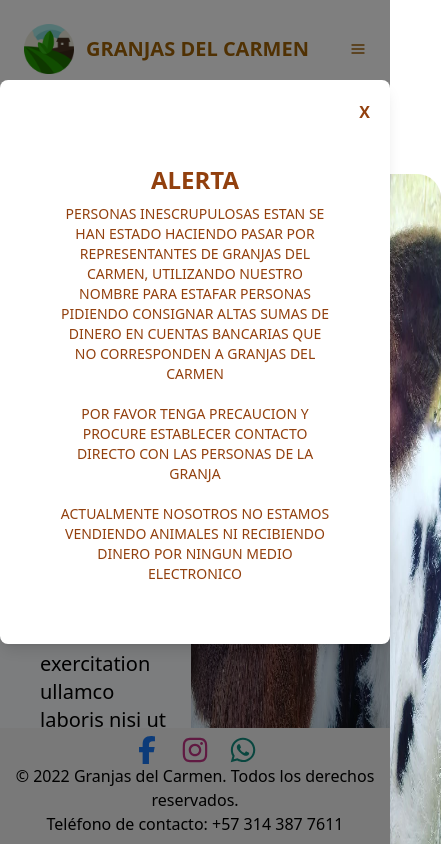
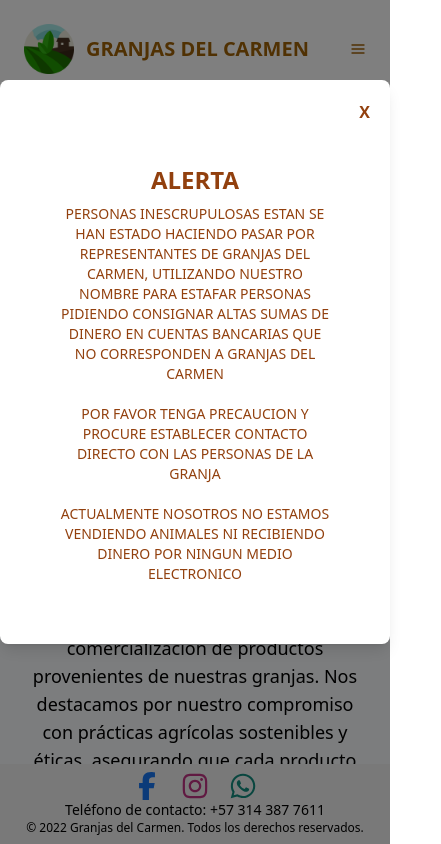
Before and after one commit to HenryBarrera95/granjas-del-carmen, a Next.js app: page / in a window 390 px wide. Shown: the top 844 px of the page, 441 px wide, since content can reach past the window. Built offline with nearby package versions, Linux system fonts and the light colour scheme; no server answers.

Commit message:
fix: home in mobile

```diff
--- a/components/Layout/Footer.tsx
+++ b/components/Layout/Footer.tsx
@@ -3,8 +3,8 @@ import React from "react";
 const Footer: React.FC = () => {
   return (
     <footer
+      className="p-2 md:p-4"
       style={{
-        padding: "0.5rem",
         backgroundColor: "#f2f2f2",
         position: "fixed",
         bottom: 0,
@@ -51,8 +51,10 @@ const Footer: React.FC = () => {
       <div>
         {/* Aquí puedes agregar el texto de copyright y el número de contacto */}
         {/* Por ejemplo: */}
-        <p>&copy; 2022 Granjas del Carmen. Todos los derechos reservados.</p>
-        <p>Teléfono de contacto: +57 314 387 7611</p>
+        <p className="text-sm">Teléfono de contacto: +57 314 387 7611</p>
+        <p className="text-xs">
+          &copy; 2022 Granjas del Carmen. Todos los derechos reservados.
+        </p>
       </div>
     </footer>
   );
--- a/pages/index.tsx
+++ b/pages/index.tsx
@@ -26,20 +26,32 @@ export default function Home() {
         </GenericModal>
       )}
       <main className="bg-slate-50 container mx-auto rounded-xl">
-        <h1 className="text-2xl text-center text-orange-900 font-semibold py-3">
-          ACERCA DE NOSOTROS
+        <h1 className="text-2xl text-center text-orange-900 font-semibold pt-3">
+          ¡Bienvenido a Granjas del Carmen!
         </h1>
-        <section className="flex p-5">
-          <p className="text-xl px-5">
-            Lorem ipsum dolor sit amet, consectetur adipiscing elit. Sed do
-            eiusmod tempor incididunt ut labore et dolore magna aliqua. Ut enim
-            ad minim veniam, quis nostrud exercitation ullamco laboris nisi ut
-            aliquip ex ea commodo consequat. Duis aute irure dolor in
-            reprehenderit in voluptate velit esse cillum dolore eu fugiat nulla
-            pariatur. Excepteur sint occaecat cupidatat non proident, sunt in
-            culpa qui officia deserunt mollit anim id est laborum.
+        <section className="md:flex p-3 text-center">
+          <p className="text-lg px-5">
+            En Granjas del Carmen, nos enorgullece ofrecer productos lácteos,
+            avícolas y cunícolas de la más alta calidad. Desde nuestros inicios,
+            nos hemos dedicado a cultivar un ambiente donde la tradición, la
+            pasión por la agricultura y el compromiso con la excelencia se
+            entrelazan para brindarte alimentos frescos y nutritivos.
+            <br />
+            <br />
+            Fundada con la visión de proporcionar a las familias opciones
+            saludables y deliciosas, Granjas del Carmen ha crecido hasta
+            convertirse en un referente en la producción y comercialización de
+            productos provenientes de nuestras granjas. Nos destacamos por
+            nuestro compromiso con prácticas agrícolas sostenibles y éticas,
+            asegurando que cada producto que llega a tu mesa cumpla con los más
+            altos estándares de calidad.
           </p>
-          <img className="rounded-3xl"  width={250} src="/ternerocerca-image.jpg" alt="Granjas del Carmen" />
+          <img
+            className="rounded-3xl mx-auto m-2"
+            width={250}
+            src="/ternerocerca-image.jpg"
+            alt="Granjas del Carmen"
+          />
         </section>
       </main>
     </div>
```
